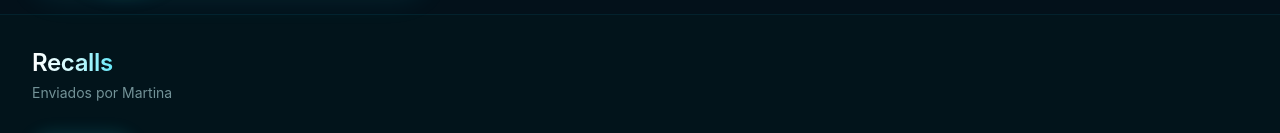
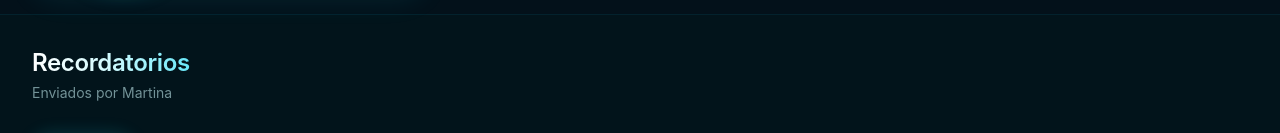
Before and after one commit to martina-asistant/martina-panel, a Next.js app: page /recordatorios in a window 1280 px wide. Shown: the part 152-285 px from the top of the page. Built offline with nearby package versions, Linux system fonts and the light colour scheme; no server answers; the database is empty.

Commit message:
Update RecordatoriosView.tsx

```diff
--- a/components/recordatorios/RecordatoriosView.tsx
+++ b/components/recordatorios/RecordatoriosView.tsx
@@ -63,7 +63,7 @@ const RecordatoriosView = () => {
     <div className="min-h-full overflow-y-auto p-8 bg-[#02141B] text-white">
       <div className="mb-8">
         <h1 className="inline-block text-2xl font-semibold tracking-[-0.015em] bg-gradient-to-r from-white via-cyan-100 to-cyan-300 bg-clip-text text-transparent mb-1">
-        Recalls
+        Recordatorios
         </h1>
 
         <p className="text-sm text-cyan-100/55">
```
